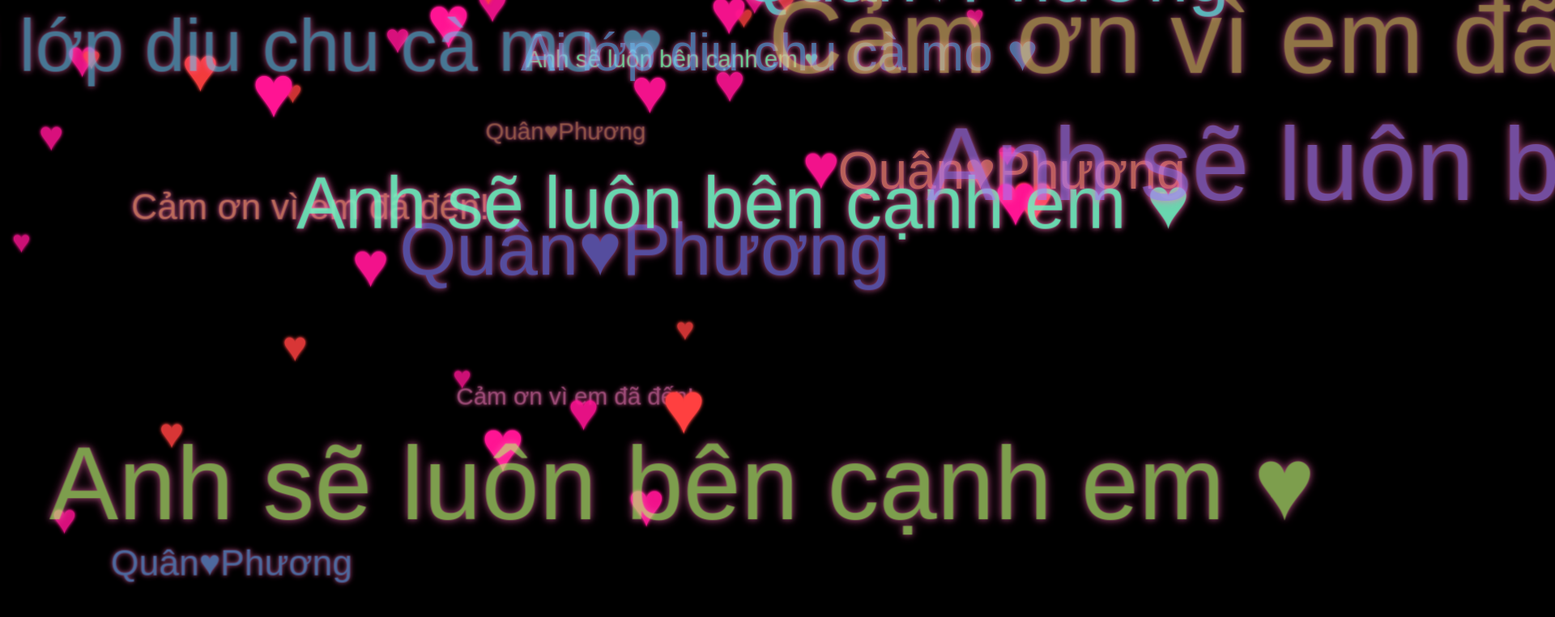
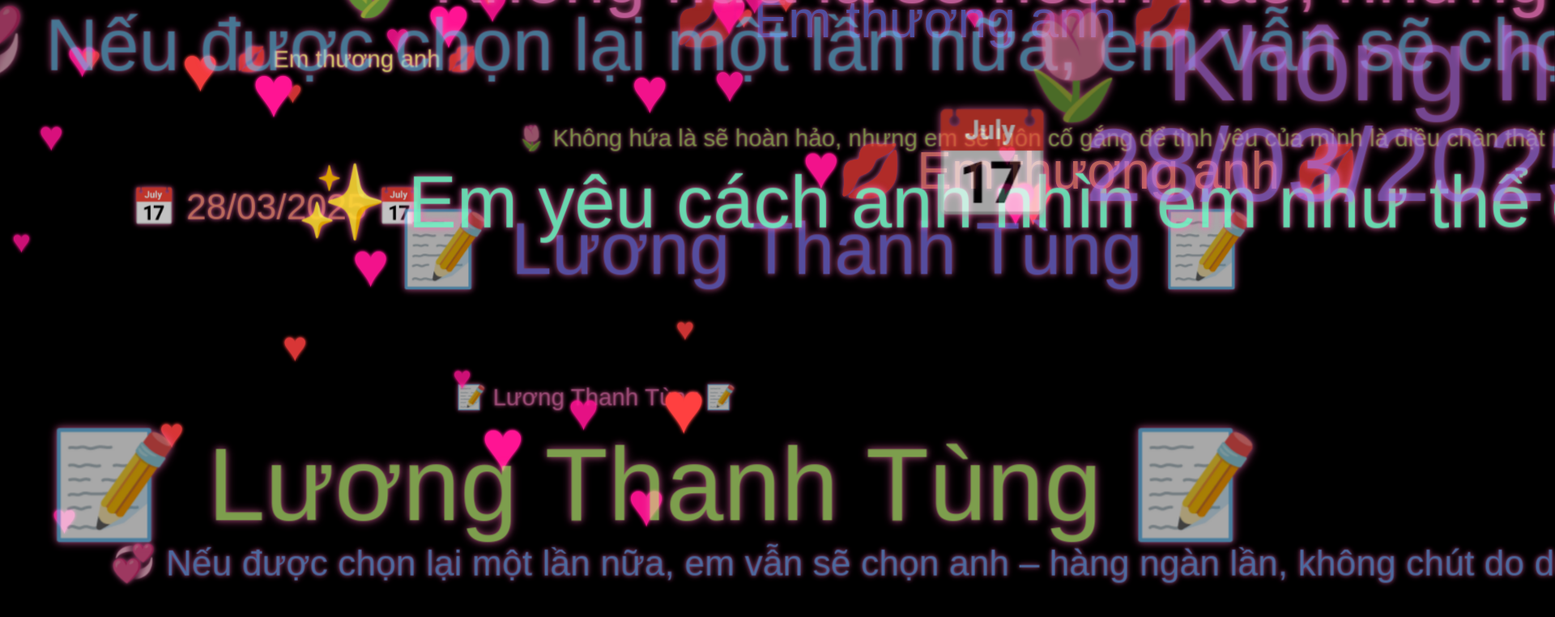
Before and after one commit to TNoLove/love03, a plain HTML site: page index.html in a window 1280 px wide. Shown: the top 762 px of the page at 81% size, 1920 px wide, since content can reach past the window. Drawn offline with Linux system fonts and the light colour scheme.

Commit message:
Update index.html

```diff
--- a/index.html
+++ b/index.html
@@ -134,10 +134,35 @@
     </audio>
     <script>
         const texts = [
-            "Cảm ơn vì em đã đến!",
-            "Ai lớp diu chu cà mo ♥",
-            "Anh sẽ luôn bên cạnh em ♥",
-            "Quân♥Phương"
+           "✨ Em yêu cách anh nhìn em như thể em là điều đặc biệt nhất trên thế giới này ✨",
+"💞 Nếu được chọn lại một lần nữa, em vẫn sẽ chọn anh – hàng ngàn lần, không chút do dự 💞",
+"🤝 Em không hứa sẽ luôn luôn vui vẻ, nhưng em hứa sẽ luôn nắm tay anh, cùng đi qua mọi điều trong cuộc sống 🤝",
+"📝 Lương Thanh Tùng 📝",
+"📅 28/03/2025 📅",
+"🌷 Không hứa là sẽ hoàn hảo, nhưng em sẽ luôn cố gắng để tình yêu của mình là điều chân thật nhất anh từng có 🌷",
+"💋 Em thương anh 💋",
+"✨ Em yêu cách anh nhìn em như thể em là điều đặc biệt nhất trên thế giới này ✨",
+"💞 Nếu được chọn lại một lần nữa, em vẫn sẽ chọn anh – hàng ngàn lần, không chút do dự 💞",
+"🤝 Em không hứa sẽ luôn luôn vui vẻ, nhưng em hứa sẽ luôn nắm tay anh, cùng đi qua mọi điều trong cuộc sống 🤝",
+"📝 Lương Thanh Tùng 📝",
+"📅 28/03/2025 📅",
+"🌷 Không hứa là sẽ hoàn hảo, nhưng em sẽ luôn cố gắng để tình yêu của mình là điều chân thật nhất anh từng có 🌷",
+"💋 Em thương anh 💋",
+"✨ Em yêu cách anh nhìn em như thể em là điều đặc biệt nhất trên thế giới này ✨",
+"💞 Nếu được chọn lại một lần nữa, em vẫn sẽ chọn anh – hàng ngàn lần, không chút do dự 💞",
+"🤝 Em không hứa sẽ luôn luôn vui vẻ, nhưng em hứa sẽ luôn nắm tay anh, cùng đi qua mọi điều trong cuộc sống 🤝",
+"📝 Lương Thanh Tùng 📝",
+"📅 28/03/2025 📅",
+"🌷 Không hứa là sẽ hoàn hảo, nhưng em sẽ luôn cố gắng để tình yêu của mình là điều chân thật nhất anh từng có 🌷",
+"💋 Em thương anh 💋",
+"✨ Em yêu cách anh nhìn em như thể em là điều đặc biệt nhất trên thế giới này ✨",
+"💞 Nếu được chọn lại một lần nữa, em vẫn sẽ chọn anh – hàng ngàn lần, không chút do dự 💞",
+"🤝 Em không hứa sẽ luôn luôn vui vẻ, nhưng em hứa sẽ luôn nắm tay anh, cùng đi qua mọi điều trong cuộc sống 🤝",
+"📝 Lương Thanh Tùng 📝",
+"📅 28/03/2025 📅",
+"🌷 Không hứa là sẽ hoàn hảo, nhưng em sẽ luôn cố gắng để tình yêu của mình là điều chân thật nhất anh từng có 🌷",
+"💋 Em thương anh 💋",
+
         ];
 
         const scene = document.getElementById("scene");
```
